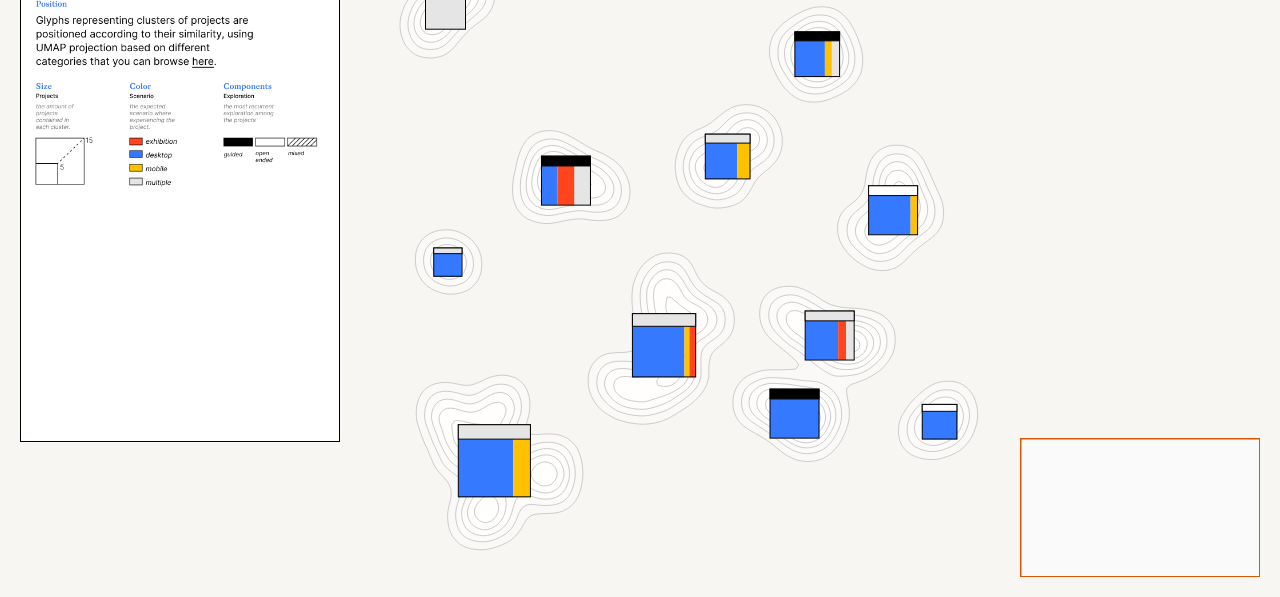
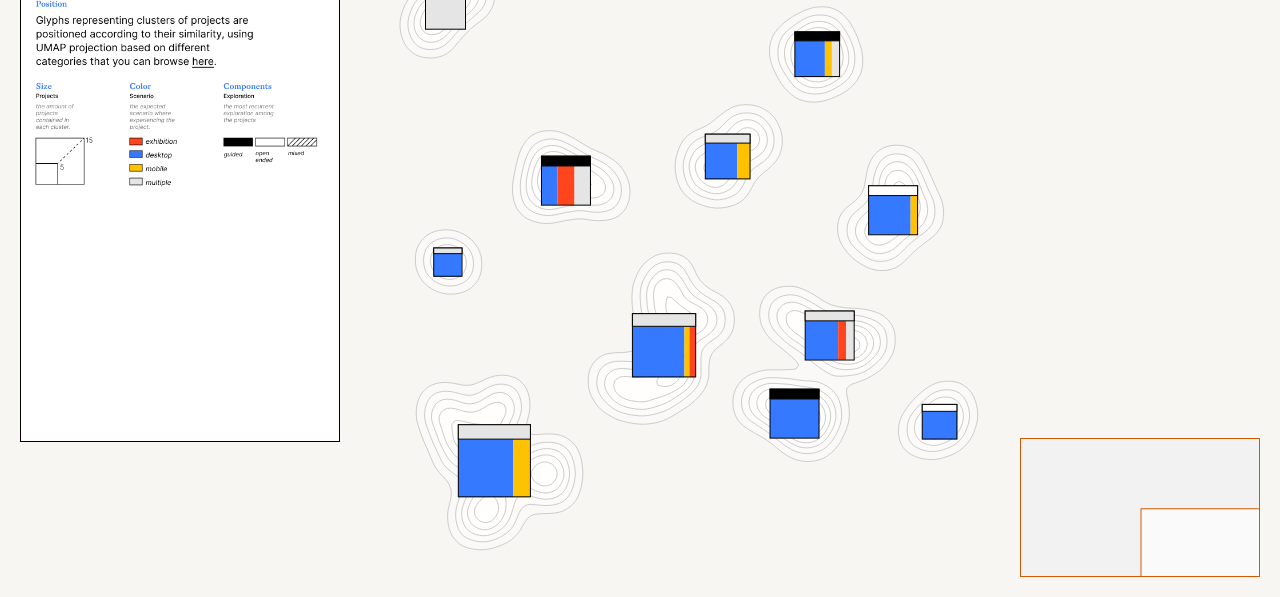
Before and after one commit to xaiprimer/xaiprimer-app, a Gatsby site: page /tool in a window 1280 px wide. Shown: the part 203-800 px from the top of the page. Built offline with nearby package versions, Linux system fonts and the light colour scheme; Gatsby itself is replaced by a stand-in of ours.

Commit message:
Update MiniMap.js

```diff
--- a/src/components/visualization/MiniMap.js
+++ b/src/components/visualization/MiniMap.js
@@ -15,7 +15,7 @@ const MiniMap = ({ zoom }) => {
         height={miniMapStyle.height / zoom.k}
         x={zoom.x * j}
         y={zoom.y * j}
-        transform={`translate(${-miniMapStyle.width/2},${-miniMapStyle.height/2})`}
+        // transform={`translate(${-miniMapStyle.width/2},${-miniMapStyle.height/2})`}
       ></rect>
     </svg>
   );
```
